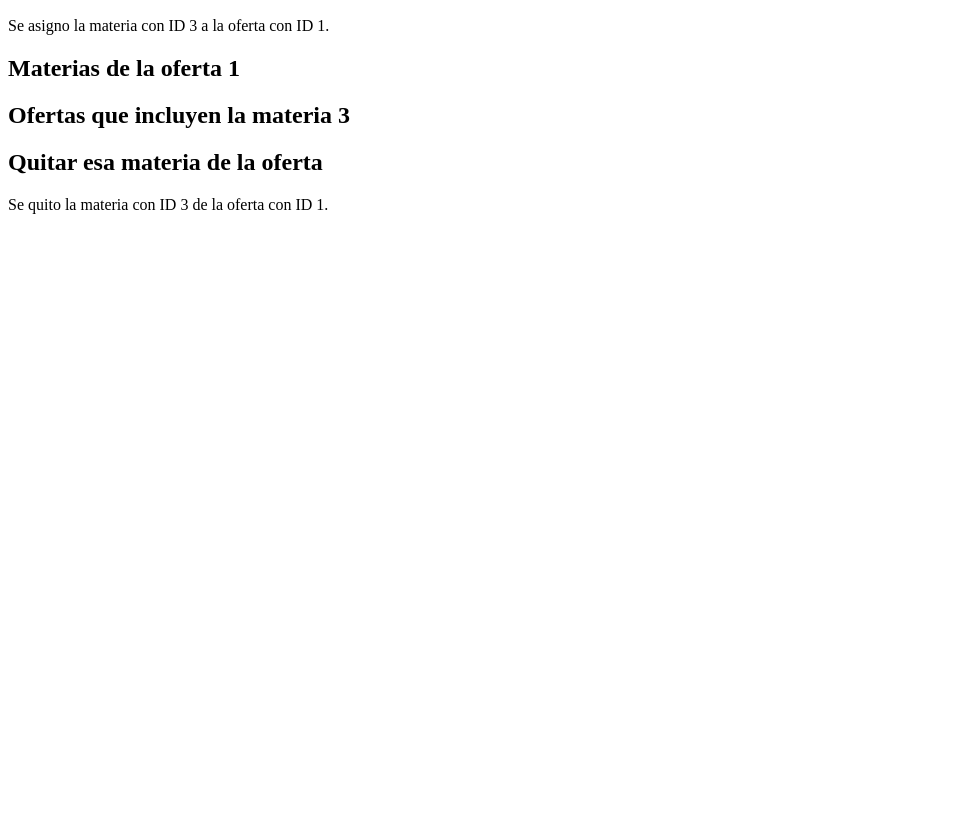
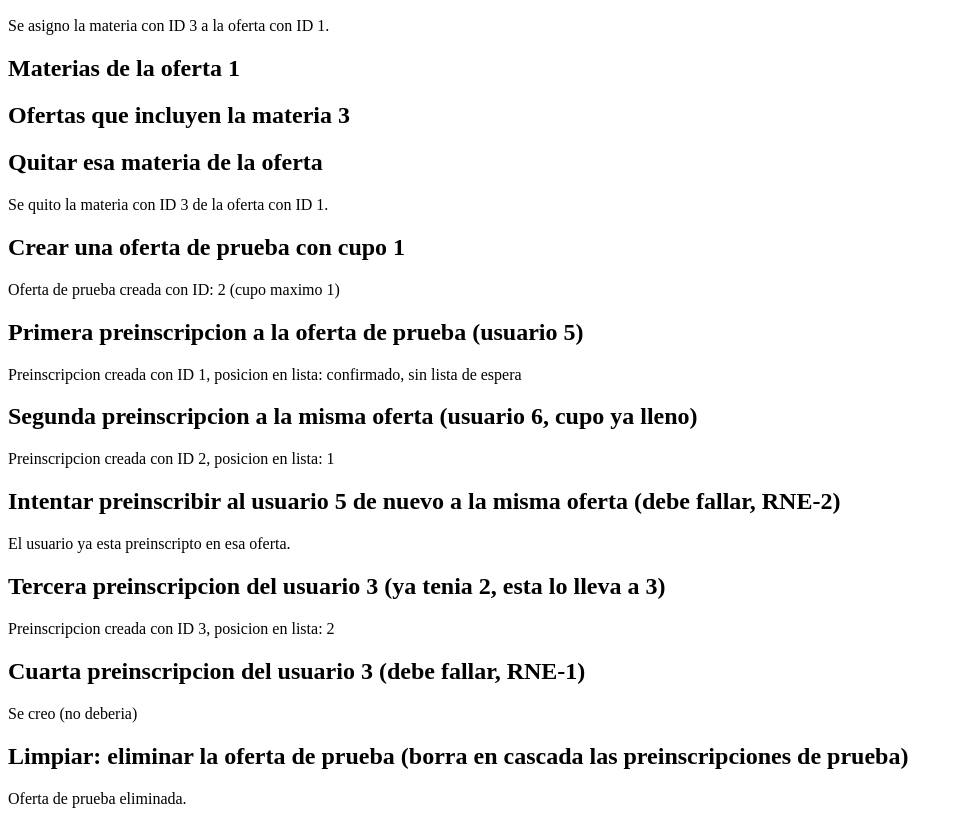
Before and after one commit to Peladin2/luminar_code, a PHP site: page /backend/probar_crud.php in a window 1280 px wide. Shown: the part 4464-5280 px from the top of the page, without its empty margins (0-963 px from the left). Before the commit the page ends 4678 px from the top, so only its background shows below. Run offline with PHP 8.4, Linux system fonts and the light colour scheme; data that the repository does not hold is empty.

Commit message:
feat: agrega prueba de reglas de negocio para Preinscripcion

```diff
--- a/backend/probar_crud.php
+++ b/backend/probar_crud.php
@@ -354,3 +354,39 @@ foreach ($ofertasDeMateria as $fila) {
 echo "<h2>Quitar esa materia de la oferta</h2>";
 $ofertaMateria->quitarMateria(1, 3);
 echo "Se quito la materia con ID 3 de la oferta con ID 1.<br>";
+
+//Preinscripcion
+
+require_once __DIR__ . '/models/Preinscripcion.php';
+
+$preinscripcion = new Preinscripcion();
+
+echo "<h2>Crear una oferta de prueba con cupo 1</h2>";
+$idOfertaPrueba = $ofertaEducativa->crear('1°', 1, 1, 1, 1, 1);
+echo "Oferta de prueba creada con ID: " . $idOfertaPrueba . " (cupo maximo 1)<br>";
+
+echo "<h2>Primera preinscripcion a la oferta de prueba (usuario 5)</h2>";
+$resultado1 = $preinscripcion->crear('2026-10-04', null, 5, $idOfertaPrueba);
+echo $resultado1['mensaje'] ?? "Preinscripcion creada con ID " . $resultado1['id'] . ", posicion en lista: " . ($resultado1['posicionLista'] ?? 'confirmado, sin lista de espera') . "<br>";
+
+echo "<h2>Segunda preinscripcion a la misma oferta (usuario 6, cupo ya lleno)</h2>";
+$resultado2 = $preinscripcion->crear('2026-10-04', null, 6, $idOfertaPrueba);
+echo $resultado2['mensaje'] ?? "Preinscripcion creada con ID " . $resultado2['id'] . ", posicion en lista: " . ($resultado2['posicionLista'] ?? 'confirmado, sin lista de espera') . "<br>";
+
+echo "<h2>Intentar preinscribir al usuario 5 de nuevo a la misma oferta (debe fallar, RNE-2)</h2>";
+$resultado3 = $preinscripcion->crear('2026-10-04', null, 5, $idOfertaPrueba);
+echo $resultado3['exito'] ? "Se creo (no deberia)" : $resultado3['mensaje'];
+echo "<br>";
+
+echo "<h2>Tercera preinscripcion del usuario 3 (ya tenia 2, esta lo lleva a 3)</h2>";
+$resultado4 = $preinscripcion->crear('2026-10-04', null, 3, $idOfertaPrueba);
+echo $resultado4['mensaje'] ?? "Preinscripcion creada con ID " . $resultado4['id'] . ", posicion en lista: " . ($resultado4['posicionLista'] ?? 'confirmado, sin lista de espera') . "<br>";
+
+echo "<h2>Cuarta preinscripcion del usuario 3 (debe fallar, RNE-1)</h2>";
+$resultado5 = $preinscripcion->crear('2026-10-04', null, 3, 1);
+echo $resultado5['exito'] ? "Se creo (no deberia)" : $resultado5['mensaje'];
+echo "<br>";
+
+echo "<h2>Limpiar: eliminar la oferta de prueba (borra en cascada las preinscripciones de prueba)</h2>";
+$ofertaEducativa->eliminar($idOfertaPrueba);
+echo "Oferta de prueba eliminada.<br>";
```
